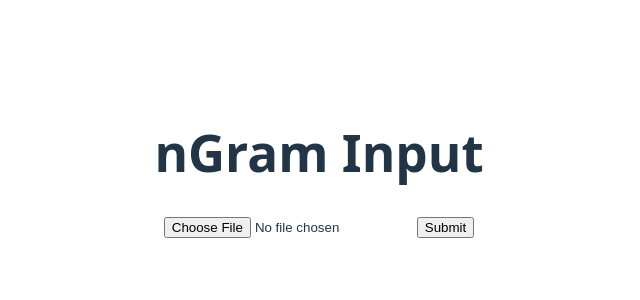
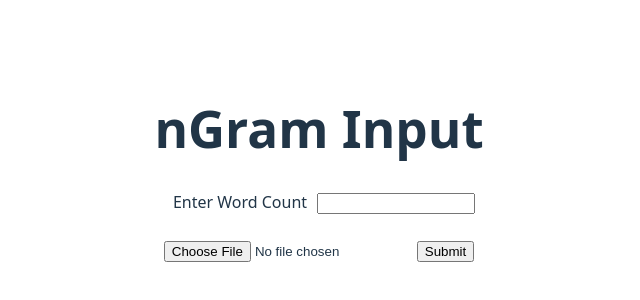
Before and after one commit to Jpayne07/ngram_analysis, a React (Vite) app in the folder client/: page /tools/nGram in a window 1280 px wide. Shown: the part 236-536 px from the top of the page, without its empty margins (321-961 px from the left). Built offline with nearby package versions, Linux system fonts and the light colour scheme.

Commit message:
add field to retrieve ngram count from user

```diff
--- a/client/src/Pages/Home.jsx
+++ b/client/src/Pages/Home.jsx
@@ -2,6 +2,7 @@ import React, { useState, useRef } from "react";
 
 function Home() {
 const [fileUpload, setFileUpload] = useState({})
+const [gramCount, setGramCount] = useState(null)
 
 const inputFile = useRef(null);
 
@@ -18,14 +19,15 @@ const handleFileUpload = (e)=>{
   e.preventDefault()
   const formData = new FormData()
   formData.append('file', fileUpload)
+  formData.append('ngram', gramCount)
   e.preventDefault()
 
-  fetch(`${process.env.DATABASE_URI}/api/ngram/upload/new`, {
+  fetch(`/api/ngram/upload/new`, {
     method:'POST',
     body: formData
   })
   .then(r=>r.blob())
-  .then(setDownload(true))
+  // .then(setDownload(true))
   .then(blob => {
     const url = window.URL.createObjectURL(blob);
     const a = document.createElement('a');
@@ -43,6 +45,10 @@ const handleFileUpload = (e)=>{
     <div>
       <h1>nGram Input</h1>
       <form onSubmit={handleFileUpload}>
+        <label style={{padding:"10px", justifyContent:"left", textAlign:"left"}}>Enter Word Count</label>
+        <input type="text" style={{width:"150px"}} onChange={(e)=> setGramCount(e.target.value)} required/>
+        <br></br>
+        <br></br>
         <input
           ref={inputFile}
           type="file"
@@ -51,9 +57,7 @@ const handleFileUpload = (e)=>{
           onChange={(event) =>{
               const file = event.target.files[0]['name']
               if (file && file.endsWith("csv")){
-                console.log(event.target.files[0])
                 setFileUpload(event.target.files[0])
-
               }
               else{
 
@@ -65,6 +69,9 @@ const handleFileUpload = (e)=>{
        <input type="submit" />
 
       </form>
+
+
+
   </div>
   )
 }
```
